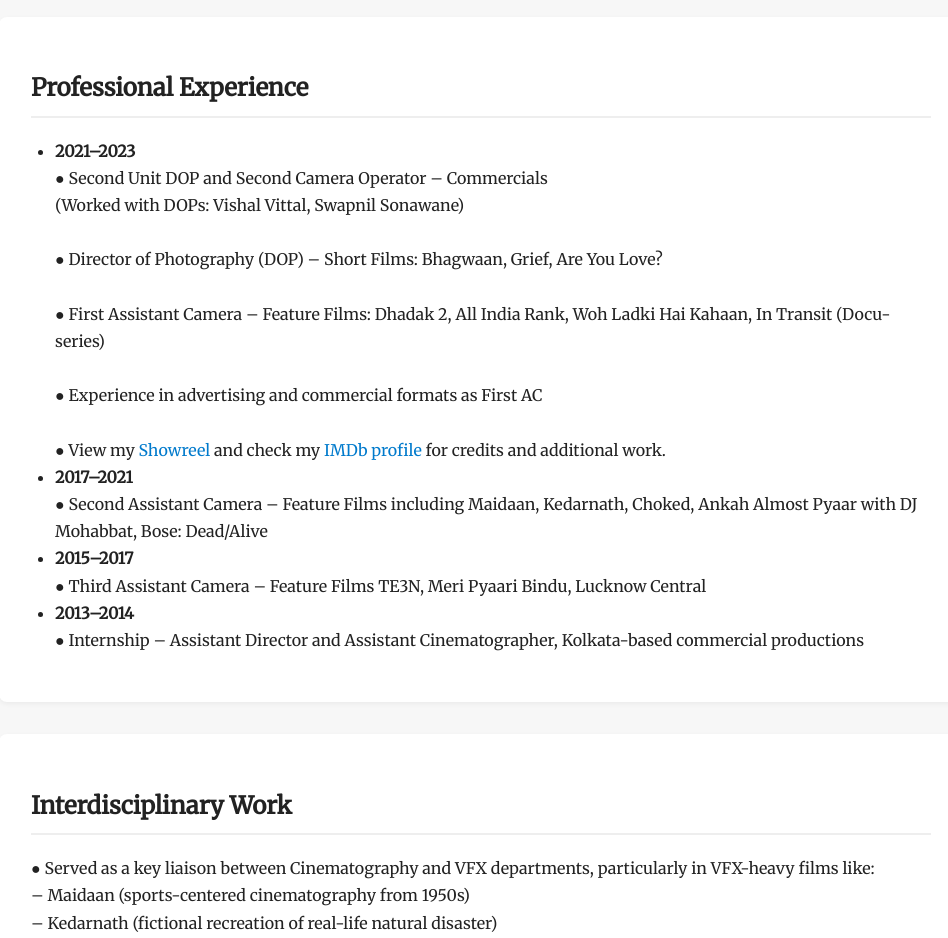
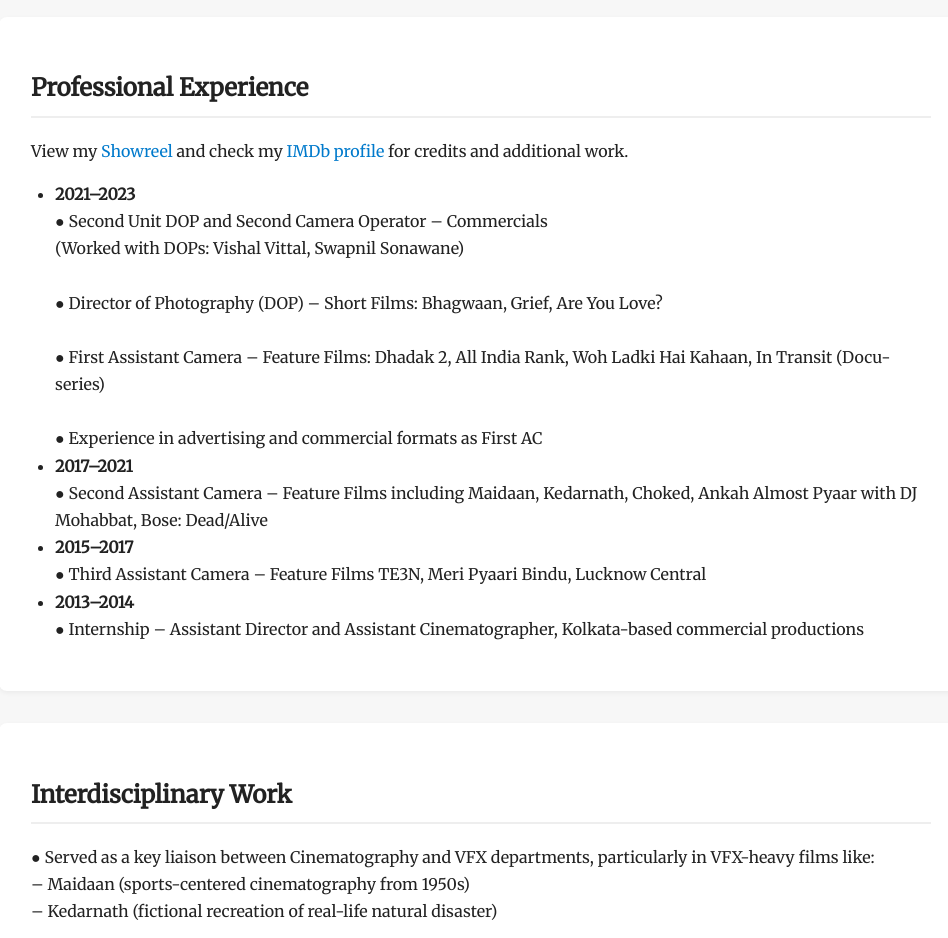
Before and after one commit to shramanasen/shramanasen.github.io, a plain HTML site: page index.html in a window 1280 px wide. Shown: the part 1220-2158 px from the top of the page, without its empty margins (159-1107 px from the left). Drawn offline with Linux system fonts and the light colour scheme.

Commit message:
Add files via upload

```diff
--- a/index.html
+++ b/index.html
@@ -95,14 +95,16 @@
 
 <section id="experience">
   <h2>Professional Experience</h2>
+  <p>
+    View my <a href="https://www.youtube.com/watch?v=XTjBo2KaHl8" target="_blank">Showreel</a> and check my <a href="https://www.imdb.com/name/nm9050281/" target="_blank">IMDb profile</a> for credits and additional work.
+  </p>
   <ul>
     <li><strong>2021–2023</strong><br>
       ● Second Unit DOP and Second Camera Operator – Commercials<br>
       (Worked with DOPs: Vishal Vittal, Swapnil Sonawane)<br><br>
       ● Director of Photography (DOP) – Short Films: Bhagwaan, Grief, Are You Love?<br><br>
       ● First Assistant Camera – Feature Films: Dhadak 2, All India Rank, Woh Ladki Hai Kahaan, In Transit (Docu-series)<br><br>
-      ● Experience in advertising and commercial formats as First AC<br><br>
-      ● View my <a href="https://www.youtube.com/watch?v=XTjBo2KaHl8" target="_blank">Showreel</a> and check my <a href="https://www.imdb.com/name/nm9050281/" target="_blank">IMDb profile</a> for credits and additional work.
+      ● Experience in advertising and commercial formats as First AC
     </li>
     <li><strong>2017–2021</strong><br>
       ● Second Assistant Camera – Feature Films including Maidaan, Kedarnath, Choked, Ankah Almost Pyaar with DJ Mohabbat, Bose: Dead/Alive
```
